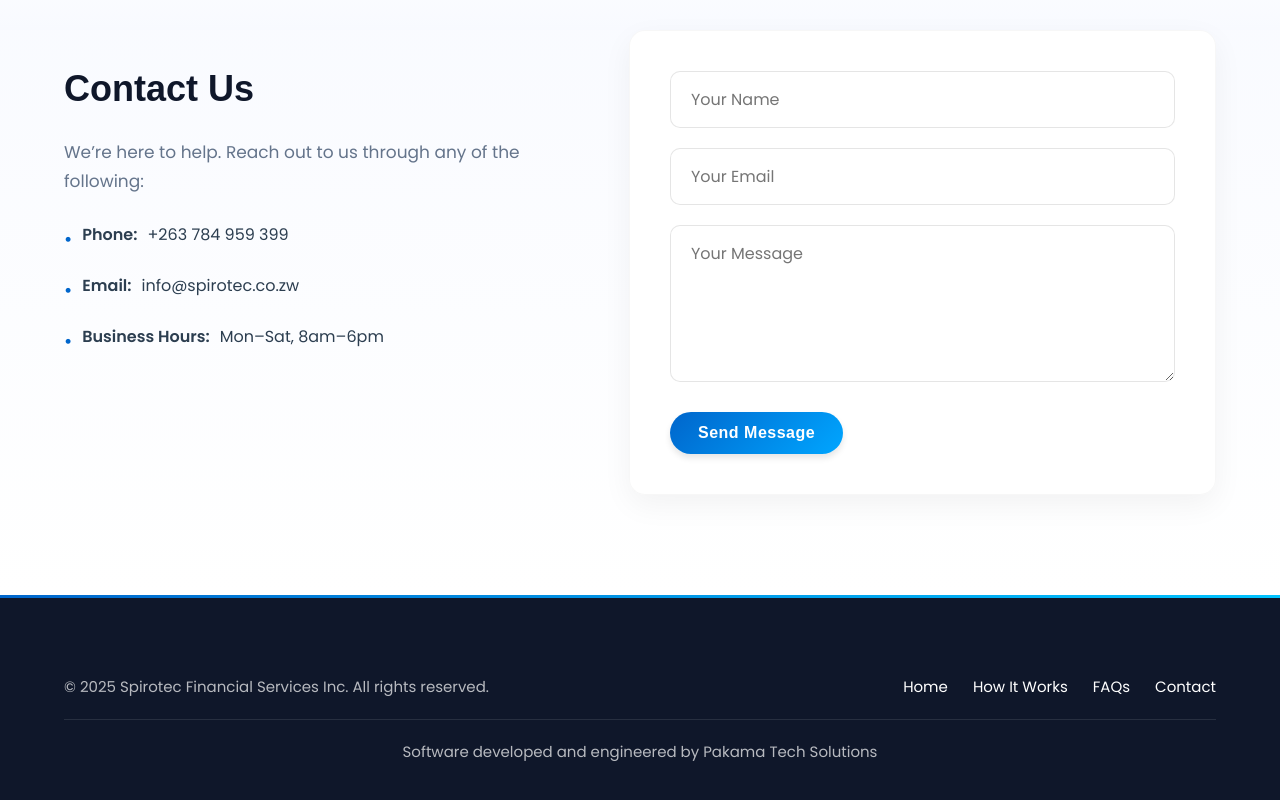
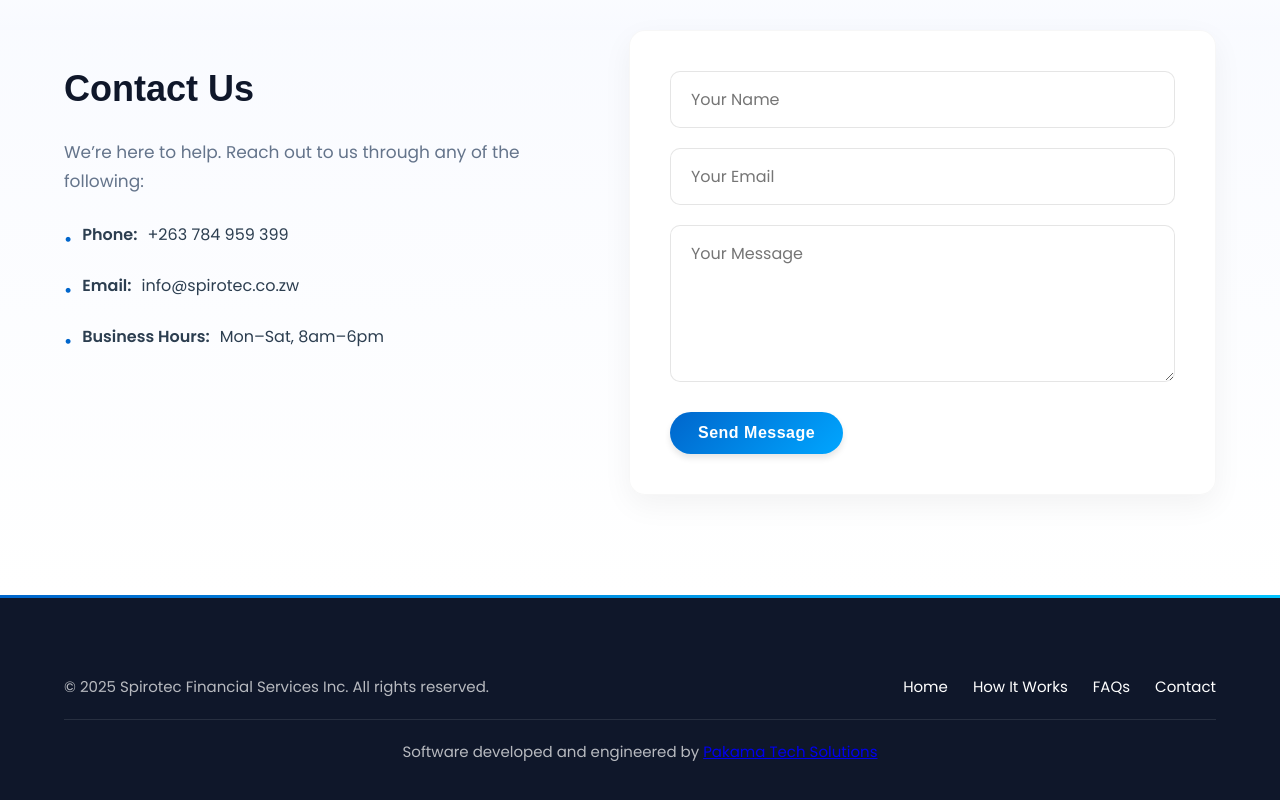
Before and after one commit to Tapiwa128/spiroweb, a React (Vite) app: page / in a window 1280 px wide. Shown: the part 3390-4190 px from the top of the page. Built offline with nearby package versions, Linux system fonts and the light colour scheme.

Commit message:
Update Footer.jsx

```diff
--- a/src/components/Footer.jsx
+++ b/src/components/Footer.jsx
@@ -13,7 +13,14 @@ const Footer = () => {
           <a href="#faq">FAQs</a>
           <a href="#contact">Contact</a>
         </div>
-        <p className="attribution">Software developed and engineered by Pakama Tech Solutions</p>
+
+<p className="attribution">
+  Software developed and engineered by{' '}
+  <a href="https://pakamatech.co.zw" target="_blank" rel="noopener noreferrer">
+    Pakama Tech Solutions
+  </a>
+</p>
+
       </div>
     </footer>
   );
```
